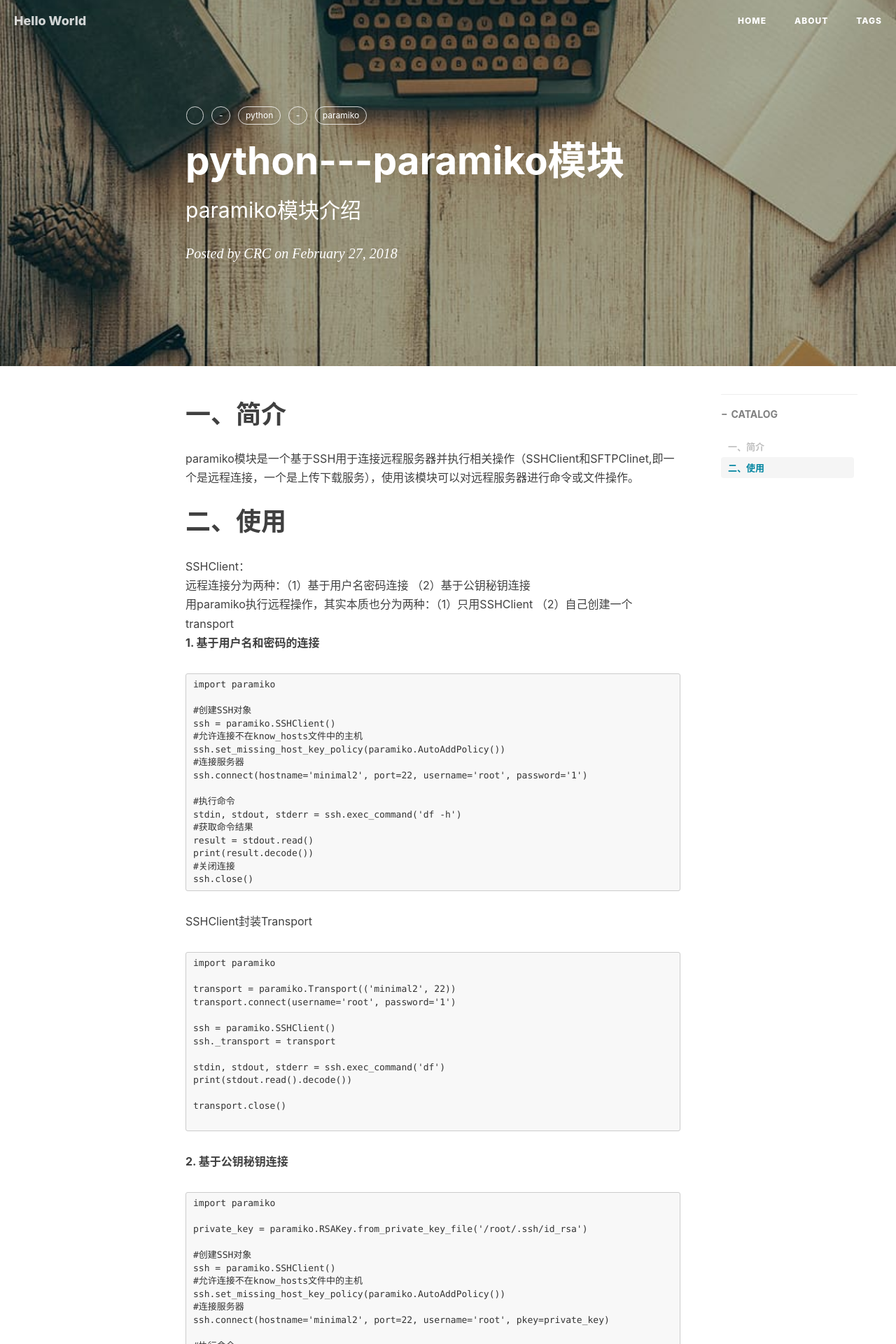
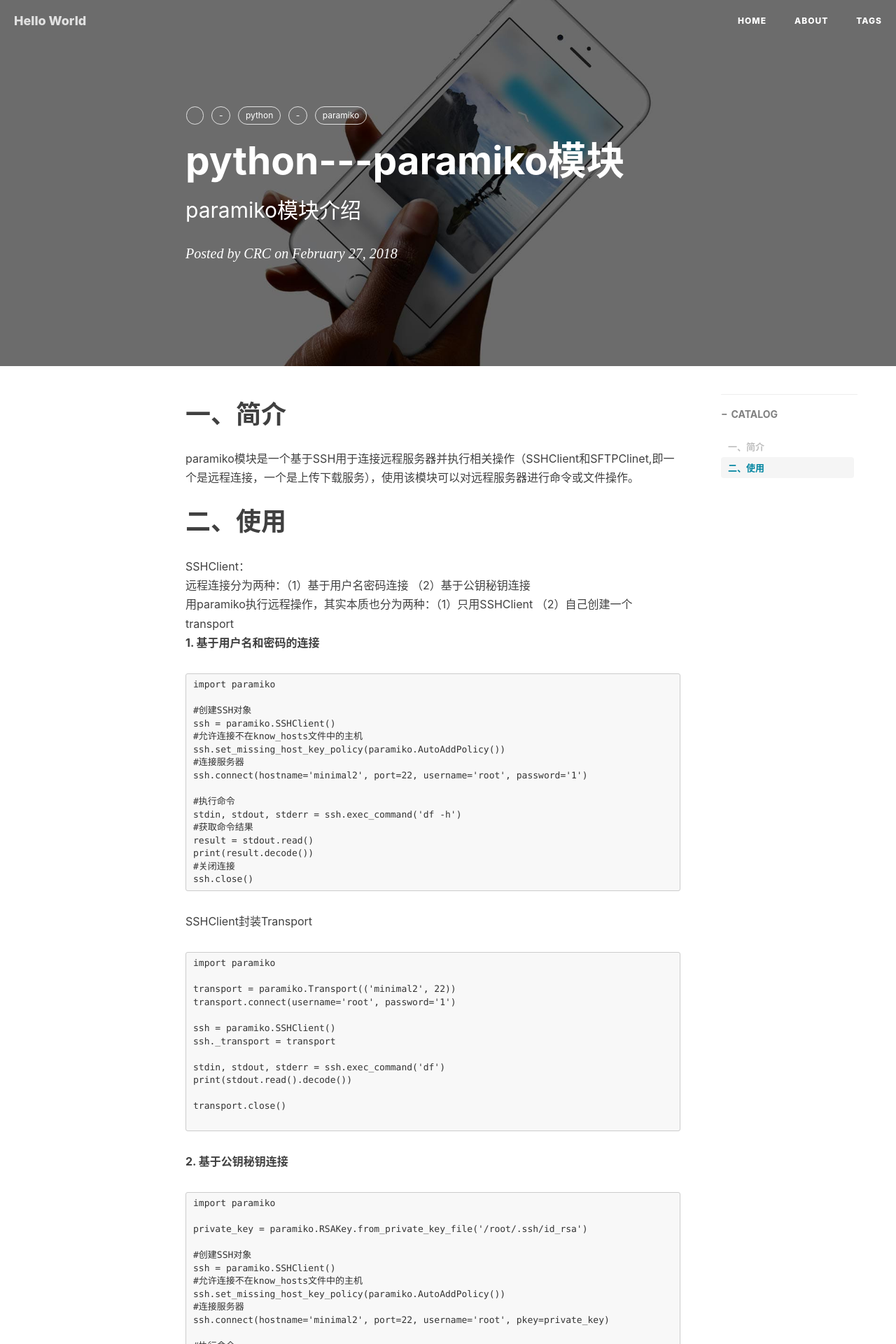
Before and after one commit to yohung/erstarry.github.io, a Jekyll site: the page built from _posts/2018-02-27-paramiko模块.md, in a window 1280 px wide. Shown: the top 1920 px of the page at 70% size. Built offline with Jekyll 4.4.1, drawn with Linux system fonts in a browser that asks for light colours; nearby versions of some CDN libraries; comment, search, counter and statistics services are not loaded.

Commit message:
Update 2018-02-27-paramiko模块.md

```diff
--- a/_posts/2018-02-27-paramiko模块.md
+++ b/_posts/2018-02-27-paramiko模块.md
@@ -4,7 +4,7 @@ title:     python---paramiko模块
 subtitle:  paramiko模块介绍
 date:      2018-2-27
 author:    CRC
-header-img:
+header-img: img/post-bg-ios9-web.jpg
 catalog: true
 tags:
     - python
```
